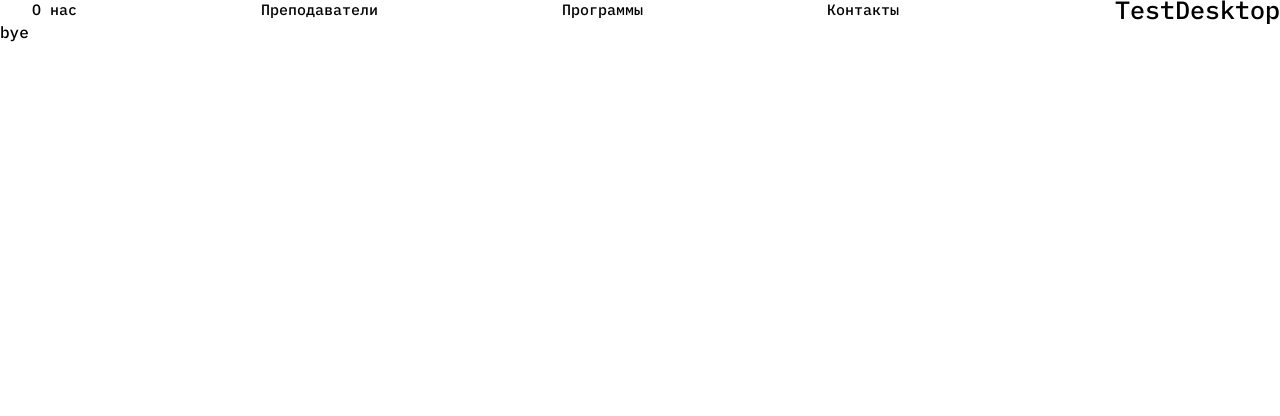
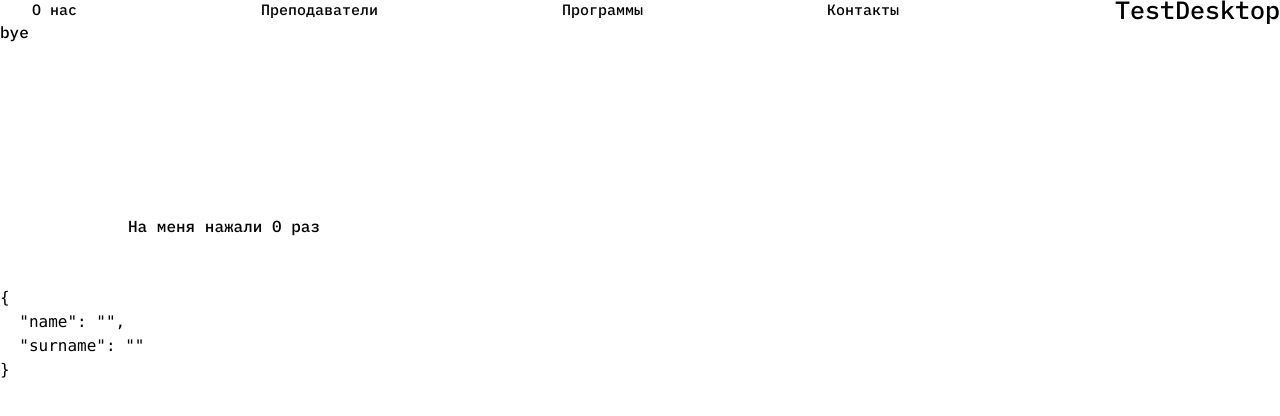
Before and after one commit to PersonaAMN/amn-innovacii-center-next, a Next.js app: page / in a window 1280 px wide. Shown: the top 416 px of the page. Built offline with nearby package versions, Linux system fonts and the light colour scheme.

Commit message:
Testing useMemo

```diff
--- a/src/app/page.tsx
+++ b/src/app/page.tsx
@@ -1,12 +1,15 @@
+
 import { Header } from '@/components/header/header'
 import Image from 'next/image'
 import { memo } from 'react'
+import { Tester } from '../components/tester/tester';
 
 export default function Home() {
   return (<>
   <Header />
   <div className='pb-16'>bye</div>
   <div className="text-day-00 lg:text-[92px]">help</div>
+  <Tester />
   </>
   )
 }
--- /dev/null
+++ b/src/components/tester/tester.tsx
@@ -0,0 +1,34 @@
+'use client'
+import { useState, useMemo } from "react"
+
+function createUser(name, surname) {
+    const user = {name, surname}
+    console.log(user)
+    return user
+}
+
+export const Tester = () => {
+    const [name, setName] = useState('')
+    const [surname, setSurname] = useState('')
+    const [counter, setCounter] = useState(0)
+
+    const user = useMemo(() => createUser(name, surname), [name, surname])
+
+    return (<>
+        <div className="flex flex-col max-w-md">
+            <button onClick={() => setCounter(counter + 1)}>На меня нажали {counter} раз</button>
+            <input
+                type="text"
+                value={name}
+                onChange={e => setName(e.target.value)}
+            />
+
+            <input
+                type="text"
+                value={surname}
+                onChange={e => setSurname(e.target.value)}
+            />
+        </div>
+        <pre>{JSON.stringify(user, null, 2)}</pre>
+    </>);
+}
```
